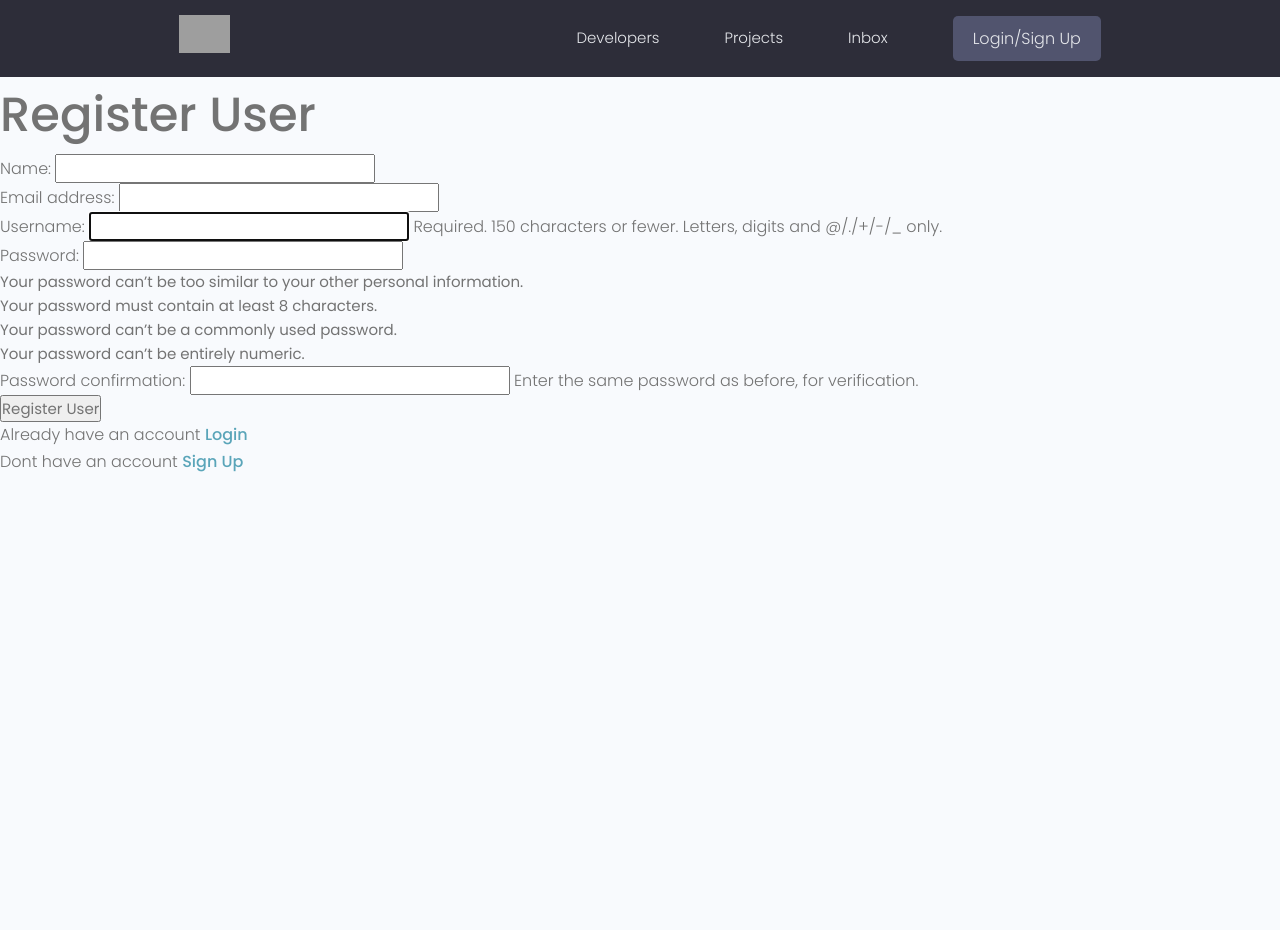
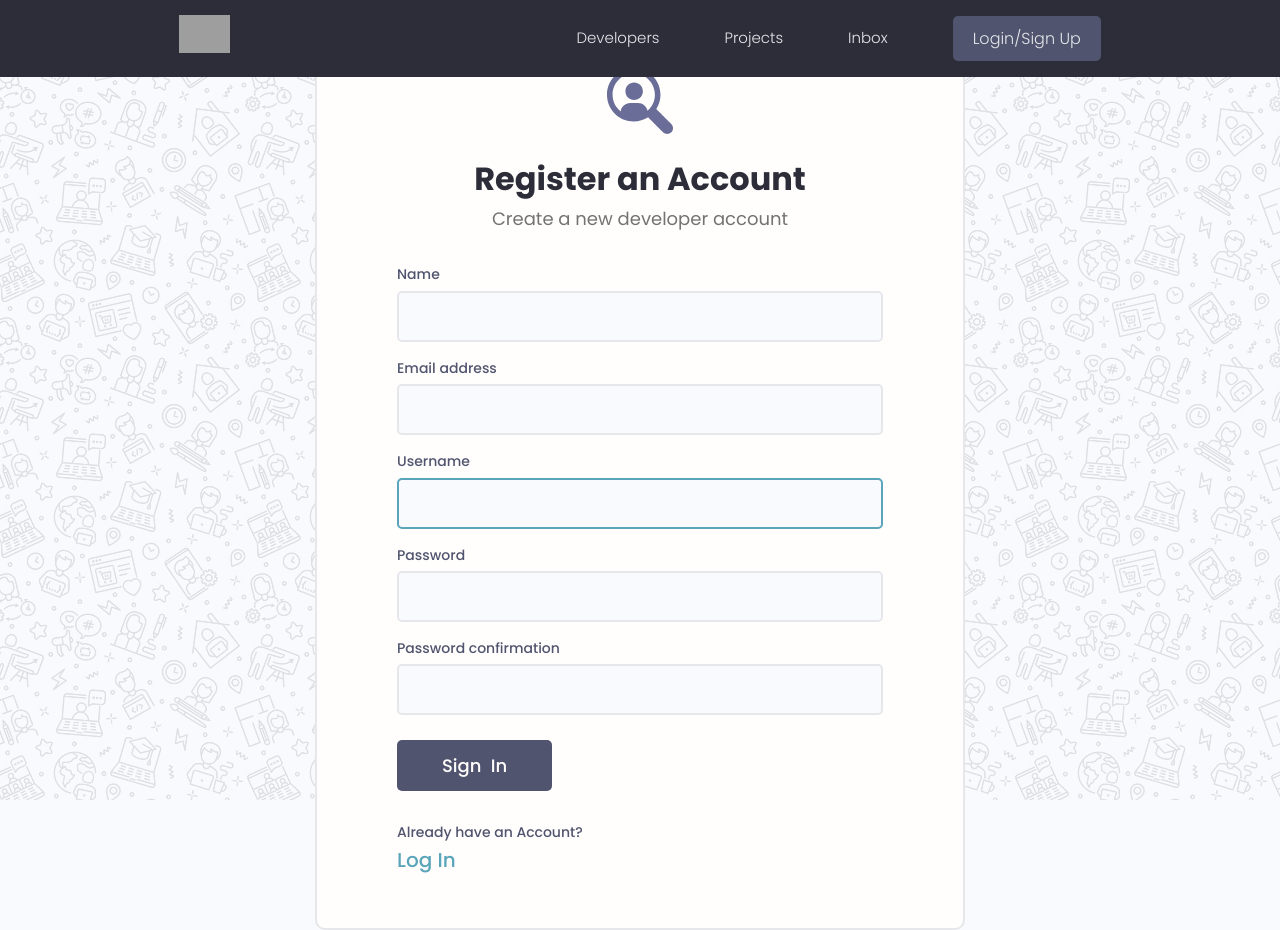
Before and after one commit to ad-okshaj/devsearch, a Django app: page /register/ in a window 1280 px wide. Before the commit the page ends 472 px from the top, so only its background shows below. Run offline with Django 4.2, Linux system fonts and the light colour scheme; parts of the project's set-up code (start-up, migrations or seed data) failed here and were passed over; some libraries are stand-ins or nearby versions; grey boxes are pictures that could not be loaded.

Commit message:
after 003 styling login & register page.

```diff
--- a/projects/forms.py
+++ b/projects/forms.py
@@ -15,12 +15,11 @@ class ProjectForm(ModelForm):
 
     def __init__(self, *args, **kwargs):
         super(ProjectForm, self).__init__(*args, **kwargs)
+        for name, field in self.fields.items():
+            field.widget.attrs.update({'class': 'input'})
 
         # self.fields['title'].widget.attrs.update(
         #     {'class': 'input', 'placeholder': 'Add Title'})
 
         # self.fields['description'].widget.attrs.update(
         #     {'class': 'input', 'placeholder': 'Add Description'})
-
-        for name, field in self.fields.items():
-            field.widget.attrs.update({'class': 'input'})
--- a/static/uikit/app.js
+++ b/static/uikit/app.js
@@ -1,4 +1,14 @@
 // Invoke Functions Call on Document Loaded
-document.addEventListener('DOMContentLoaded', function () {
+document.addEventListener("DOMContentLoaded", function () {
   hljs.highlightAll();
 });
+
+let alertWrapper = document.querySelector(".alert");
+let alertClose = document.querySelector(".alert__close");
+
+if (alertWrapper) {
+  alertClose.addEventListener(
+    "click",
+    () => (alertWrapper.style.display = "none")
+  );
+}
--- a/templates/main.html
+++ b/templates/main.html
@@ -21,17 +21,33 @@
 
 <body>
     {% include 'navbar.html' %}
-    {% if messages %}
+
+
+    <!-- {% if messages %}
     <ul class="messages">
         {% for message in messages %}
         <li{% if message.tags %} class="{{ message.tags }}" {% endif %}>{{ message }}</li>
             {% endfor %}
     </ul>
+    {% endif %} -->
+
+    {% if messages %}
+
+    {% for message in messages %}
+    <div class="alert alert--{{message.tags}}">
+        <p class="alert__message">{{message}}</p>
+        <button class="alert__close">⨯</button>
+    </div>
+    {% endfor %}
+
     {% endif %}
+
+
     {% block content %}
 
     {% endblock content %}
 
 </body>
+<script src="{% static 'uikit/app.js' %}"></script>
 
 </html>
--- a/users/forms.py
+++ b/users/forms.py
@@ -1,6 +1,6 @@
 from django.forms import ModelForm
+from django.contrib.auth.forms import UserCreationForm
 from django.contrib.auth.models import User
-from django.contrib.auth.forms import UserCreationForm
 
 
 class CustomUserCreationForm(UserCreationForm):
@@ -10,3 +10,8 @@ class CustomUserCreationForm(UserCreationForm):
         labels = {
             'first_name': 'Name',
         }
+
+    def __init__(self, *args, **kwargs):
+        super(CustomUserCreationForm, self).__init__(*args, **kwargs)
+        for name, field in self.fields.items():
+            field.widget.attrs.update({'class': 'input'})
--- a/users/templates/users/login_register.html
+++ b/users/templates/users/login_register.html
@@ -1,24 +1,93 @@
 {% extends 'main.html' %}
-
+{% load static %}
 {% block content %}
 
 {% if page == 'register' %}
-<h1>Register User</h1>
 
-<form action="{%  url 'register' %}" method="POST">
-    {% csrf_token %}
-    {{form.as_p}}
-    <input type="submit" value="Register User" />
-</form>
-<p>Already have an account <a href="{% url 'login' %}">Login</a></p>
+<div class="auth">
+    <div class="card">
+        <div class="auth__header text-center">
+            <a href="/">
+                <img src="{% static 'images/icon.svg' %}" alt="icon" />
+            </a>
+            <h3>Register an Account</h3>
+            <p>Create a new developer account</p>
+        </div>
+
+        <form action="{%  url 'register' %}" method="POST" class="form auth__form">
+            {% csrf_token %}
+            {% for field in form %}
+            <div class="form__field">
+                <label for="formInput#text">{{field.label}}</label>
+                {{field}}
+
+                <!-- {% if field.help_text %}
+                <small>{{field.help_text}}</small>
+                {% endif %} -->
+
+                {% for error in field.errors %}
+                <p style="color: red;">{{error}}</p>
+                {% endfor %}
+
+            </div>
+            {% endfor %}
+
+
+
+            <div class="auth__actions">
+                <input class="btn btn--sub btn--lg" type="submit" value="Sign  In" />
+            </div>
+        </form>
+        <div class="auth__alternative">
+            <p>Already have an Account?</p>
+            <a href="{% url 'login' %}">Log In</a>
+        </div>
+    </div>
+</div>
+
+
 {% else %}
-<form action="{% url 'login' %}" method="POST">
-    {% csrf_token %}
-    <input type="text" name="username" placeholder="username" />
-    <input type="password" name="password" placeholder="Enter password" />
-    <input type="submit" value="Login" />
-    {% endif %}
-    <p>Dont have an account <a href="{% url 'register' %}">Sign Up</a></p>
-</form>
 
+
+<div class="auth">
+    <div class="card">
+        <div class="auth__header text-center">
+            <a href="/">
+                <img src="{% static 'images/icon.svg' %}" alt="icon" />
+            </a>
+            <h3>Account Login</h3>
+            <p>Hello Developer, Welcome Back!</p>
+        </div>
+
+        <form action="{% url 'login' %}" method="POST" class="form auth__form">
+            {% csrf_token %}
+
+            <!-- Input:Username -->
+            <div class="form__field">
+                <label for="formInput#text">Username: </label>
+                <input class="input input--text" id="formInput#text" type="text" name="username"
+                    placeholder="Enter your username..." />
+            </div>
+
+
+            <!-- Input:Password -->
+            <div class="form__field">
+                <label for="formInput#password">Password: </label>
+                <input class="input input--password" id="formInput#passowrd" type="password" name="password"
+                    placeholder="••••••••" />
+            </div>
+
+
+            <div class="auth__actions">
+                <input class="btn btn--sub btn--lg" type="submit" value="Log In" />
+                <a href="forgetpassword.html">Forget Password?</a>
+            </div>
+        </form>
+        <div class="auth__alternative">
+            <p>Don’t have an Account?</p>
+            <a href="{% url 'register' %}">Sign Up</a>
+        </div>
+    </div>
+</div>
+{% endif %}
 {% endblock content%}
--- a/users/views.py
+++ b/users/views.py
@@ -11,53 +11,43 @@ def loginUser(request):
     page = 'login'
     if request.user.is_authenticated:
         return redirect('profiles')
-
     if request.method == 'POST':
         username = request.POST['username']
         password = request.POST['password']
-
         try:
             user = User.objects.get(username=username)
         except:
             messages.error(request, 'Username does not exist.')
-
         user = authenticate(request, username=username, password=password)
-
         if user is not None:
             login(request, user)
             return redirect('profiles')
         else:
-            messages.error(request, 'Username or Password is incorrect.')
-
+            messages.error(request, 'Username OR Password is Incorrect.')
     return render(request, 'users/login_register.html')
 
 
 def logoutUser(request):
     logout(request)
-    messages.error(request, 'Username was logged out.')
+    messages.info(request, 'Username was logged out.')
     return redirect('login')
 
 
 def registerUser(request):
     page = 'register'
     form = CustomUserCreationForm()
-
     if request.method == "POST":
         form = CustomUserCreationForm(request.POST)
         if form.is_valid():
             user = form.save(commit=False)
             user.username = user.username.lower()
             user.save()
-
             messages.success(request, 'User account was created!')
-
             login(request, user)
             return redirect('profiles')
-
         else:
             messages.success(
                 request, 'An error has occured during registration.')
-
     context = {'page': page, 'form': form}
     return render(request, 'users/login_register.html', context)
 
```
Also changed, not shown: templates/login.html (added, +44 -0 lines), templates/signup.html (added, +54 -0 lines), db.sqlite3, static/images/icon.svg (added), static/images/pattern.jpg (added).
